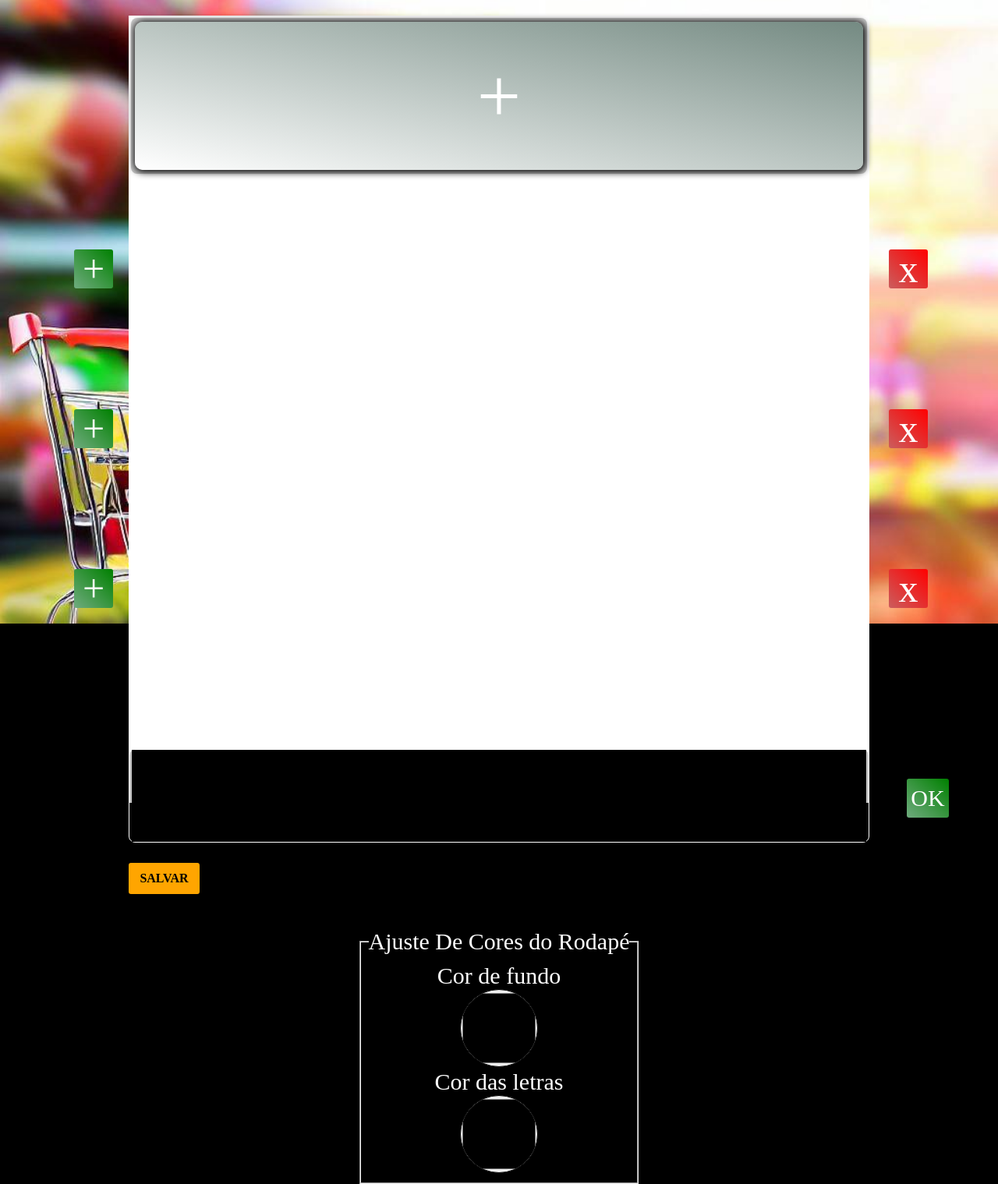
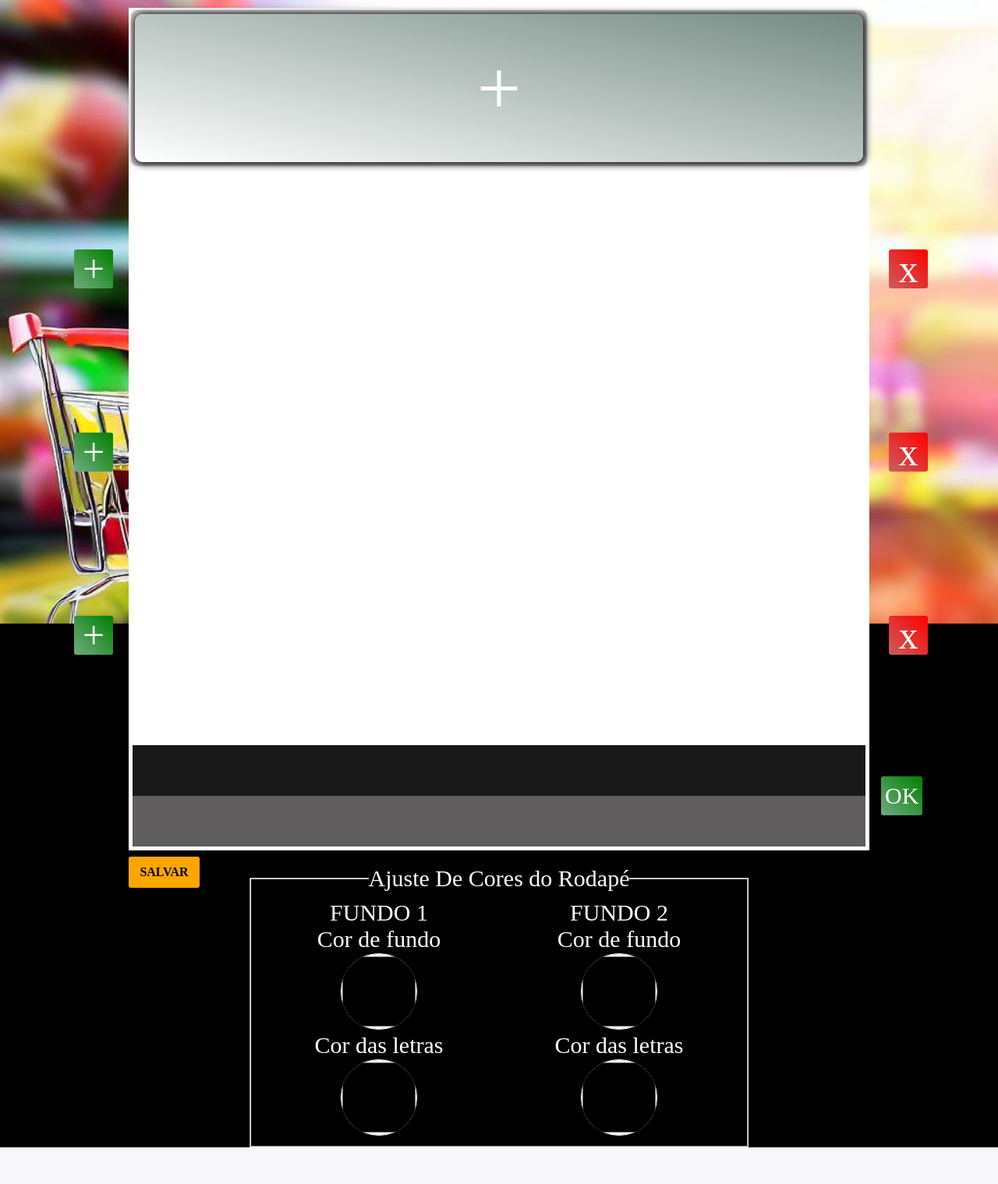
Before and after one commit to robson-magalhaes/Criar_encarte_basico, a PHP site: page /criarEncarte.html in a window 1280 px wide. Shown: the whole page at 78% size. After the commit the page ends 1472 px from the top, so only its background shows below. Run offline with PHP 8.4, Linux system fonts and the light colour scheme.

Commit message:
print ajuste

```diff
--- a/assets/css/style_model.css
+++ b/assets/css/style_model.css
@@ -12,6 +12,7 @@ body{
     display: flex;
     flex-direction: column;
     align-items: center;
+    height: 100%;
     /* background-image: url('../image/bgEncarte4.jpg');
     background-size: cover;
     background-position: center; */
@@ -33,9 +34,9 @@ main{
     background-color: white;
     min-height: 1010px;
     width: 950px;
-    margin: 20px;
+    /* margin: 20px; */
     z-index: 999;
-    height:100dvh;
+    height:100%;
 }
 h6{
     margin: 0;
@@ -86,7 +87,6 @@ input{
 }
 .container{
     min-height: 700px;
-    max-height: auto;
 }
 #view-encarte{
     display: flex;
@@ -191,8 +191,8 @@ input{
     background-image: linear-gradient(to top right, rgb(187, 177, 177), rgb(92, 101, 98));
 }
 #footer-main{
-    height: 100px;
-    background-color: rgba(16, 16, 16, 0.219);
+    /* height: 100px; */
+    /* background-color: rgba(136, 133, 133, 0.219);
     cursor: pointer;
     display: flex;
     align-items: center;
@@ -201,45 +201,46 @@ input{
     background-size: cover;
     background-position: center;
     margin: 3px;
-    border-radius: 8px;
+    border-radius: 8px; */
 }
-#footer-main>label{
+#footer-main{
+    padding: 5px;
+    margin-bottom: -18px;
+    /* padding: 0; */
+    /* height: 130px; */
+    /* border: solid 1px white; */
+    display: flex;
+    flex-direction: column;
+}
+#footer-main>input[type="text"]{
+    resize: none;
+    border: none;
+    width: 100%;
+    font-weight: bold;
+    font-family: 'Segoe UI', Tahoma, Geneva, Verdana, sans-serif;
+    color: white;
+    height: 130px;
+    max-height: 130px;
+    padding: 5px;
+    margin: 0;
+}
+#footer-main>#footer-area-1{
     display: flex;
     align-items: center;
     justify-content: center;
-    text-align: center;
-    color: white;
-    font-size: 100px;
-    height: 100%;
-    width: 100%;
-    border-radius: 10px;
-    background-image: linear-gradient(to top right, white, rgb(116, 138, 130));
-    cursor: pointer;
-    box-shadow: 1px 1px 10px 2px black;
-    transition: 0.2s;
+    background-color: rgb(25, 24, 24);
+    font-size: 35px;
+    height: 65px;
+    line-height: none;
 }
-#footer-main>label:hover{
-    transition: 0.2s;
-    background-image: linear-gradient(to top right, rgb(187, 177, 177), rgb(92, 101, 98));
-}
-#footer-main{
-    margin: 0;
-    padding: 0;
-    height: 120px;
-    border: solid 1px white;
-}
-#footer-main>textarea{
-    resize: none;
-    border: none;
-    width: 100%;
-    height: 100%;
-    padding: 10px;
-    margin: 3px;
-    font-weight: bold;
-    font-family: 'Segoe UI', Tahoma, Geneva, Verdana, sans-serif;
-    font-size: 35px;
-    background-color: black;
-    color: white;
+#footer-main>#footer-area-2{
+    display: flex;
+    align-content: center;
+    justify-content: center;
+    background-color: rgb(95, 93, 93);
+    font-size: 30px;
+    height: 65px;
+    line-height: none;
 }
 input[type="color"]{
     width: 100px;
@@ -248,10 +249,15 @@ input[type="color"]{
 }
 #ajusteCor{
     display: flex;
+    width: 100%;
     align-items: center;
     justify-content: center;
 }
 #ajusteCor>fieldset{
+    display: flex;
+    align-items: center;
+    justify-content: space-around;
+    width: 50vw;
     padding: 10px;
     font-size: 30px;
     text-align: center;
@@ -279,6 +285,10 @@ button:hover{
     background-color: rgb(120, 95, 48);
     color: white;
 }
+#btn-print{
+    position: absolute;
+    z-index: 1;
+}
 .addBox{
     position: absolute;
     /* height: 300px; */
@@ -293,7 +303,7 @@ button:hover{
     border-radius: 3px;
     background-image: linear-gradient(to top right,rgb(111, 171, 126),green);
     font-size: 50px;
-    margin-bottom: 155px;
+    margin-bottom: 185px;
     cursor: pointer;
     transition: 3s;
 }
@@ -315,7 +325,7 @@ button:hover{
     border-radius: 3px;
     background-image: linear-gradient(to top right,rgb(203, 93, 93), red);
     font-size: 50px;
-    margin-bottom: 155px;
+    margin-bottom: 185px;
     cursor: pointer;
     transition: 3s;
 }
@@ -325,7 +335,7 @@ button:hover{
 }
 .addFooter{
     position: absolute;
-    transform: translateX(550px) translateY(80px);
+    transform: translateX(960px) translateY(40px);
     display: flex;
     align-items: center;
     justify-content: center;
@@ -418,10 +428,10 @@ input#valor{
     .addFooter{
         transform: scale(1.7) translateX(200px) translateY(270px);
     }
-button>#btn-print{
-position:absolute;
-z-index:1;
-transform: scale(2);
-}
+    button>#btn-print{
+        position:absolute;
+        z-index:1;
+        transform: scale(2);
+    }
 
 }
--- a/assets/js/script_model.js
+++ b/assets/js/script_model.js
@@ -15,14 +15,17 @@ document.getElementById('file-header').addEventListener('change', function addHe
 //     document.getElementById('display-footer').style.display='none';
 // });
 function ajusteCor(){
-    // let origin = document.getElementById('footer-main');
-    let area = document.getElementById('footerArea');
-    let corBg = document.getElementById('corBgFooter').value;
-    console.log('A cor é: '+corBg);
-    let corLet = document.getElementById('corLetFooter').value;
-    area.style.backgroundColor = `${corBg}`;
-    area.style.color = corLet;
-    // origin.innerHTML = area.value;
+    let area1 = document.getElementById('footer-area-1');
+    let corBg1 = document.getElementById('corBgFooter1').value;
+    let corLet1 = document.getElementById('corLetFooter1').value;
+    area1.style.backgroundColor = `${corBg1}`;
+    area1.style.color = corLet1;
+
+    let area2 = document.getElementById('footer-area-2');
+    let corBg2 = document.getElementById('corBgFooter2').value;
+    let corLet2 = document.getElementById('corLetFooter2').value;
+    area2.style.backgroundColor = `${corBg2}`;
+    area2.style.color = corLet2;
 }
 
 //ADICIONAR BOX DE ENCARTE EM LINHA
--- a/criarEncarte.html
+++ b/criarEncarte.html
@@ -85,17 +85,31 @@
         </div>
 
         <div id="footer-main">
-            <textarea name="" id="footerArea" cols="30" rows="10"></textarea>
+            <!-- <textarea name="" id="footer-area-1" cols="30" rows="10"></textarea>
+            <textarea name="" id="footer-area-2" cols="30" rows="10"></textarea> -->
+            <input type="text" id="footer-area-1">
+            <input type="text" id="footer-area-2">
 
             <div class="addFooter" onclick="ajusteCor()">OK</div>
         </div><br>
 <button id="btn-print" onclick="print()">SALVAR</button>
+
         <div id="ajusteCor">
             <fieldset><legend>Ajuste De Cores do Rodapé</legend>
-                <div>Cor de fundo</div>
-                <input type="color" name="" id="corBgFooter"><br>
-                <div>Cor das letras</div>
-                <input type="color" name="" id="corLetFooter">
+                <div id="footer-fundo-1">
+                    <legend>FUNDO 1</legend>
+                    <div>Cor de fundo</div>
+                    <input type="color" name="" id="corBgFooter1"><br>
+                    <div>Cor das letras</div>
+                    <input type="color" name="" id="corLetFooter1">
+                </div>
+                <div id="footer-fundo-2">
+                    <legend>FUNDO 2</legend>
+                    <div>Cor de fundo</div>
+                    <input type="color" name="" id="corBgFooter2"><br>
+                    <div>Cor das letras</div>
+                    <input type="color" name="" id="corLetFooter2">
+                </div>
             </fieldset>
         </div>
 
```
